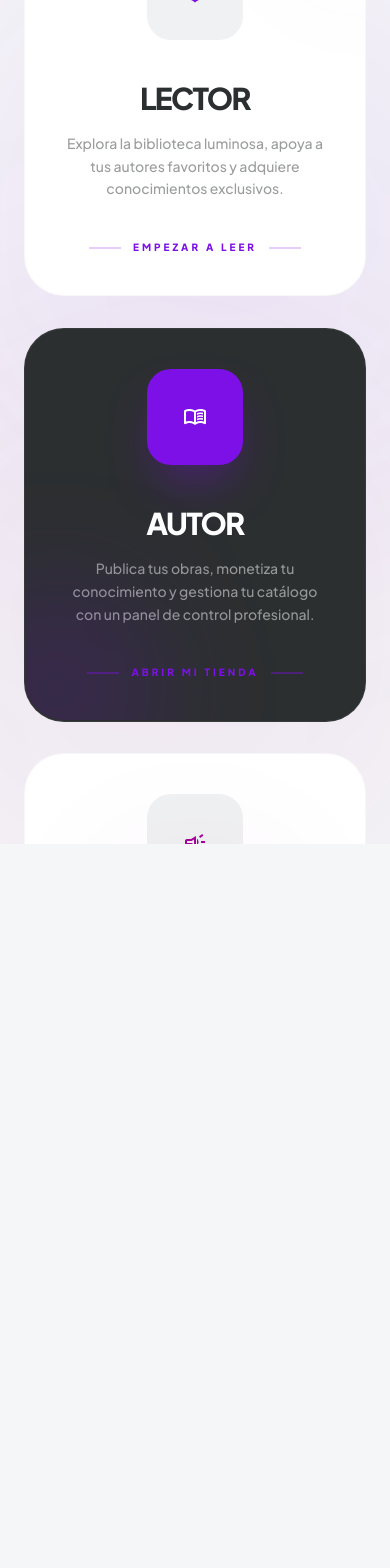
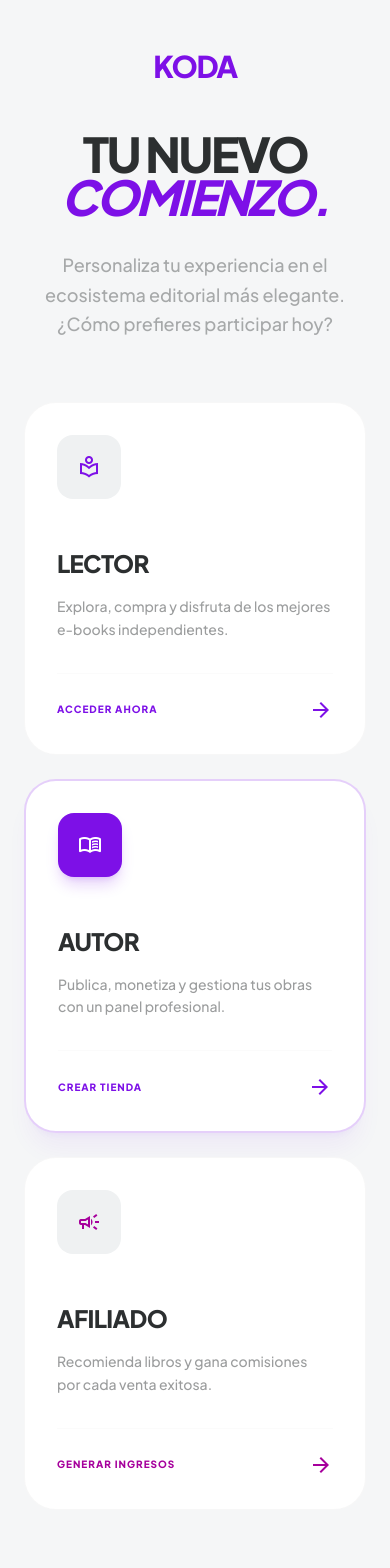
Before and after one commit to Extremer12/Koda, a React (Vite) app: page /select-role in a window 390 px wide. Shown: the top 1568 px of the page. Before the commit the page ends 844 px from the top, so only its background shows below. Built offline with nearby package versions, Linux system fonts and the light colour scheme.

Commit message:
fix: navbar visibility, role selection mobile scroll, and hero redesign to integrated light theme

```diff
--- a/src/pages/RoleSelectionPage.tsx
+++ b/src/pages/RoleSelectionPage.tsx
@@ -1,5 +1,5 @@
 import { useState } from 'react';
-import { useNavigate } from 'react-router-dom';
+import { useNavigate, Link } from 'react-router-dom';
 import { useAuth } from '../context/AuthContext';
 import toast from 'react-hot-toast';
 
@@ -28,98 +28,83 @@ export function RoleSelectionPage() {
   }
 
   return (
-    <main className="fixed inset-0 z-[200] bg-surface flex flex-col items-center justify-center p-6 md:p-12 overflow-y-auto">
-      {/* Background decoration */}
-      <div className="absolute top-0 left-0 w-full h-full pointer-events-none overflow-hidden">
-        <div className="absolute -top-24 -left-24 w-[40rem] h-[40rem] bg-primary/5 blur-[120px] rounded-full"></div>
-        <div className="absolute -bottom-24 -right-24 w-[40rem] h-[40rem] bg-secondary/5 blur-[120px] rounded-full"></div>
+    <main className="min-h-screen bg-surface flex flex-col items-center py-12 md:py-24 px-6 md:px-12 relative overflow-x-hidden">
+      {/* Background decoration - Lighter & cleaner */}
+      <div className="absolute top-0 left-0 w-full h-full pointer-events-none overflow-hidden -z-10">
+        <div className="absolute top-0 right-0 w-[60rem] h-[60rem] bg-primary/5 blur-[120px] rounded-full translate-x-1/2 -translate-y-1/2"></div>
+        <div className="absolute bottom-0 left-0 w-[60rem] h-[60rem] bg-secondary/5 blur-[120px] rounded-full -translate-x-1/2 translate-y-1/2"></div>
       </div>
 
-      <div className="max-w-6xl w-full relative z-10 py-12">
+      <div className="max-w-7xl w-full relative z-10 flex flex-col flex-1">
         <header className="text-center mb-16 md:mb-24 animate-fade-in">
-          <span className="font-label text-[10px] uppercase tracking-[0.6em] text-primary font-black mb-4 block">Bienvenido a KODA</span>
+          <Link to="/" className="text-3xl font-black tracking-tighter text-primary mb-12 inline-block">KODA</Link>
           <h1 className="text-5xl md:text-8xl font-black text-on-surface tracking-tighter mb-8 uppercase leading-[0.9]">
-            Define tu <span className="text-primary italic">Propósito.</span>
+            Tu nuevo <span className="text-primary italic">Comienzo.</span>
           </h1>
-          <p className="text-lg md:text-xl text-on-surface-variant max-w-2xl mx-auto font-medium opacity-60 leading-relaxed">
-            Personaliza tu experiencia. Cuéntanos cómo planeas participar en el ecosistema editorial más elegante del mercado.
+          <p className="text-lg md:text-xl text-on-surface-variant max-w-2xl mx-auto font-medium opacity-50 leading-relaxed">
+            Personaliza tu experiencia en el ecosistema editorial más elegante. ¿Cómo prefieres participar hoy?
           </p>
         </header>
 
-        <div className="grid grid-cols-1 md:grid-cols-3 gap-8 md:gap-12">
-          {/* Lector / Comprador */}
+        <div className="grid grid-cols-1 md:grid-cols-3 gap-6 md:gap-8 max-w-6xl mx-auto w-full pb-12">
+          {/* Lector */}
           <div
             onClick={() => handleSelectRole('affiliate')}
-            className={`group relative bg-white rounded-[2.5rem] p-10 cursor-pointer animate-slide-up stagger-1 flex flex-col items-center text-center transition-all duration-700 hover:shadow-[0_80px_120px_-30px_rgba(0,0,0,0.08)] border border-outline-variant/10 hover:border-primary/30 overflow-hidden ${loading === 'affiliate' ? 'opacity-50 pointer-events-none' : ''}`}
+            className={`group bg-white rounded-[2rem] p-8 md:p-10 cursor-pointer animate-slide-up stagger-1 flex flex-col items-start text-left transition-all duration-500 hover:shadow-[0_40px_80px_-20px_rgba(0,0,0,0.05)] border border-outline-variant/10 hover:border-primary/20 ${loading === 'affiliate' ? 'opacity-50 pointer-events-none' : ''}`}
           >
-            <div className="absolute top-0 right-0 w-32 h-32 bg-primary/5 rounded-full blur-3xl -mr-16 -mt-16 group-hover:scale-150 transition-transform duration-1000"></div>
-
-            <div className="w-24 h-24 rounded-3xl bg-surface-container-low text-primary flex items-center justify-center mb-10 group-hover:bg-primary group-hover:text-white group-hover:rotate-[10deg] transition-all duration-500 ease-spring">
-              <span className="material-symbols-outlined text-5xl">local_library</span>
+            <div className="w-16 h-16 rounded-2xl bg-surface-container-low text-primary flex items-center justify-center mb-12 group-hover:bg-primary group-hover:text-white transition-all duration-500">
+              <span className="material-symbols-outlined text-3xl">local_library</span>
             </div>
-
-            <h3 className="text-3xl font-black mb-4 uppercase tracking-tighter group-hover:scale-105 transition-transform">Lector</h3>
-            <p className="text-sm text-on-surface-variant leading-relaxed mb-10 opacity-60 font-medium">
-              Explora la biblioteca luminosa, apoya a tus autores favoritos y adquiere conocimientos exclusivos.
+            <h3 className="text-2xl font-black mb-4 uppercase tracking-tight">Lector</h3>
+            <p className="text-sm text-on-surface-variant leading-relaxed mb-8 opacity-60 font-medium">
+              Explora, compra y disfruta de los mejores e-books independientes.
             </p>
-
-            <div className="mt-auto flex items-center gap-3 text-[10px] font-black uppercase tracking-[0.3em] text-primary">
-              <span className="h-[2px] w-8 bg-primary/20 group-hover:w-12 transition-all"></span>
-              Empezar a leer
-              <span className="h-[2px] w-8 bg-primary/20 group-hover:w-12 transition-all"></span>
+            <div className="mt-auto pt-6 border-t border-outline-variant/5 w-full flex items-center justify-between">
+              <span className="font-black text-[10px] uppercase tracking-widest text-primary">Acceder ahora</span>
+              <span className="material-symbols-outlined text-primary text-lg group-hover:translate-x-2 transition-transform">arrow_forward</span>
             </div>
           </div>
 
-          {/* Creador / Vendedor */}
+          {/* Autor */}
           <div
             onClick={() => handleSelectRole('creator')}
-            className={`group relative bg-on-surface rounded-[2.5rem] p-10 cursor-pointer animate-slide-up stagger-2 flex flex-col items-center text-center transition-all duration-700 hover:shadow-[0_80px_120px_-30px_rgba(125,16,231,0.2)] border border-white/5 overflow-hidden ${loading === 'creator' ? 'opacity-50 pointer-events-none' : ''}`}
+            className={`group bg-white rounded-[2rem] p-8 md:p-10 cursor-pointer animate-slide-up stagger-2 flex flex-col items-start text-left transition-all duration-500 hover:shadow-[0_40px_80px_-20px_rgba(0,0,0,0.05)] border-2 border-primary/20 shadow-xl shadow-primary/5 ${loading === 'creator' ? 'opacity-50 pointer-events-none' : ''}`}
           >
-            <div className="absolute -bottom-16 -left-16 w-48 h-48 bg-primary/20 rounded-full blur-3xl group-hover:scale-150 transition-transform duration-1000"></div>
-
-            <div className="w-24 h-24 rounded-3xl bg-primary text-white flex items-center justify-center mb-10 shadow-2xl shadow-primary/40 group-hover:scale-110 group-hover:-rotate-[10deg] transition-all duration-500 ease-spring">
-              <span className="material-symbols-outlined text-5xl">menu_book</span>
+            <div className="w-16 h-16 rounded-2xl bg-primary text-white flex items-center justify-center mb-12 shadow-lg shadow-primary/20 group-hover:scale-110 transition-all duration-500">
+              <span className="material-symbols-outlined text-3xl">menu_book</span>
             </div>
-
-            <h3 className="text-3xl font-black mb-4 uppercase tracking-tighter text-white group-hover:scale-105 transition-transform">Autor</h3>
-            <p className="text-sm text-white/50 leading-relaxed mb-10 font-medium">
-              Publica tus obras, monetiza tu conocimiento y gestiona tu catálogo con un panel de control profesional.
+            <h3 className="text-2xl font-black mb-4 uppercase tracking-tight">Autor</h3>
+            <p className="text-sm text-on-surface-variant leading-relaxed mb-8 opacity-60 font-medium">
+              Publica, monetiza y gestiona tus obras con un panel profesional.
             </p>
-
-            <div className="mt-auto flex items-center gap-3 text-[10px] font-black uppercase tracking-[0.3em] text-primary">
-              <span className="h-[2px] w-8 bg-primary/40 group-hover:w-12 transition-all"></span>
-              {loading === 'creator' ? 'Configurando...' : 'Abrir mi tienda'}
-              <span className="h-[2px] w-8 bg-primary/40 group-hover:w-12 transition-all"></span>
+            <div className="mt-auto pt-6 border-t border-outline-variant/5 w-full flex items-center justify-between">
+              <span className="font-black text-[10px] uppercase tracking-widest text-primary">{loading === 'creator' ? 'Configurando...' : 'Crear Tienda'}</span>
+              <span className="material-symbols-outlined text-primary text-lg group-hover:translate-x-2 transition-transform">arrow_forward</span>
             </div>
           </div>
 
           {/* Afiliado */}
           <div
             onClick={() => handleSelectRole('affiliate')}
-            className={`group relative bg-white rounded-[2.5rem] p-10 cursor-pointer animate-slide-up stagger-3 flex flex-col items-center text-center transition-all duration-700 hover:shadow-[0_80px_120px_-30px_rgba(0,0,0,0.08)] border border-outline-variant/10 hover:border-secondary/30 overflow-hidden ${loading === 'affiliate' ? 'opacity-50 pointer-events-none' : ''}`}
+            className={`group bg-white rounded-[2rem] p-8 md:p-10 cursor-pointer animate-slide-up stagger-3 flex flex-col items-start text-left transition-all duration-500 hover:shadow-[0_40px_80px_-20px_rgba(0,0,0,0.05)] border border-outline-variant/10 hover:border-secondary/20 ${loading === 'affiliate' ? 'opacity-50 pointer-events-none' : ''}`}
           >
-             <div className="absolute top-1/2 left-1/2 -translate-x-1/2 -translate-y-1/2 w-48 h-48 bg-secondary/5 rounded-full blur-3xl group-hover:scale-150 transition-transform duration-1000"></div>
-
-            <div className="w-24 h-24 rounded-3xl bg-surface-container-low text-secondary flex items-center justify-center mb-10 group-hover:bg-secondary group-hover:text-white group-hover:rotate-[5deg] transition-all duration-500 ease-spring">
-              <span className="material-symbols-outlined text-5xl">campaign</span>
+            <div className="w-16 h-16 rounded-2xl bg-surface-container-low text-secondary flex items-center justify-center mb-12 group-hover:bg-secondary group-hover:text-white transition-all duration-500">
+              <span className="material-symbols-outlined text-3xl">campaign</span>
             </div>
-
-            <h3 className="text-3xl font-black mb-4 uppercase tracking-tighter group-hover:scale-105 transition-transform">Afiliado</h3>
-            <p className="text-sm text-on-surface-variant leading-relaxed mb-10 opacity-60 font-medium">
-              Únete a la red comercial, recomienda los mejores títulos y genera ingresos pasivos al instante.
+            <h3 className="text-2xl font-black mb-4 uppercase tracking-tight">Afiliado</h3>
+            <p className="text-sm text-on-surface-variant leading-relaxed mb-8 opacity-60 font-medium">
+              Recomienda libros y gana comisiones por cada venta exitosa.
             </p>
-
-            <div className="mt-auto flex items-center gap-3 text-[10px] font-black uppercase tracking-[0.3em] text-secondary">
-              <span className="h-[2px] w-8 bg-secondary/20 group-hover:w-12 transition-all"></span>
-              Generar Ingresos
-              <span className="h-[2px] w-8 bg-secondary/20 group-hover:w-12 transition-all"></span>
+            <div className="mt-auto pt-6 border-t border-outline-variant/5 w-full flex items-center justify-between">
+              <span className="font-black text-[10px] uppercase tracking-widest text-secondary">Generar ingresos</span>
+              <span className="material-symbols-outlined text-secondary text-lg group-hover:translate-x-2 transition-transform">arrow_forward</span>
             </div>
           </div>
         </div>
 
-        <footer className="mt-20 text-center animate-fade-in stagger-4">
+        <footer className="mt-auto pt-12 pb-12 text-center animate-fade-in stagger-4">
           <p className="text-[10px] uppercase tracking-[0.4em] font-bold text-on-surface-variant opacity-30">
-            Podrás cambiar tu rol en cualquier momento desde los ajustes de tu cuenta.
+            Podrás cambiar tu rol en cualquier momento desde los ajustes.
           </p>
         </footer>
       </div>
```
Also changed, not shown: src/components/layout/Navbar.tsx (+5 -5 lines), src/pages/StorePage.tsx (+32 -34 lines).
